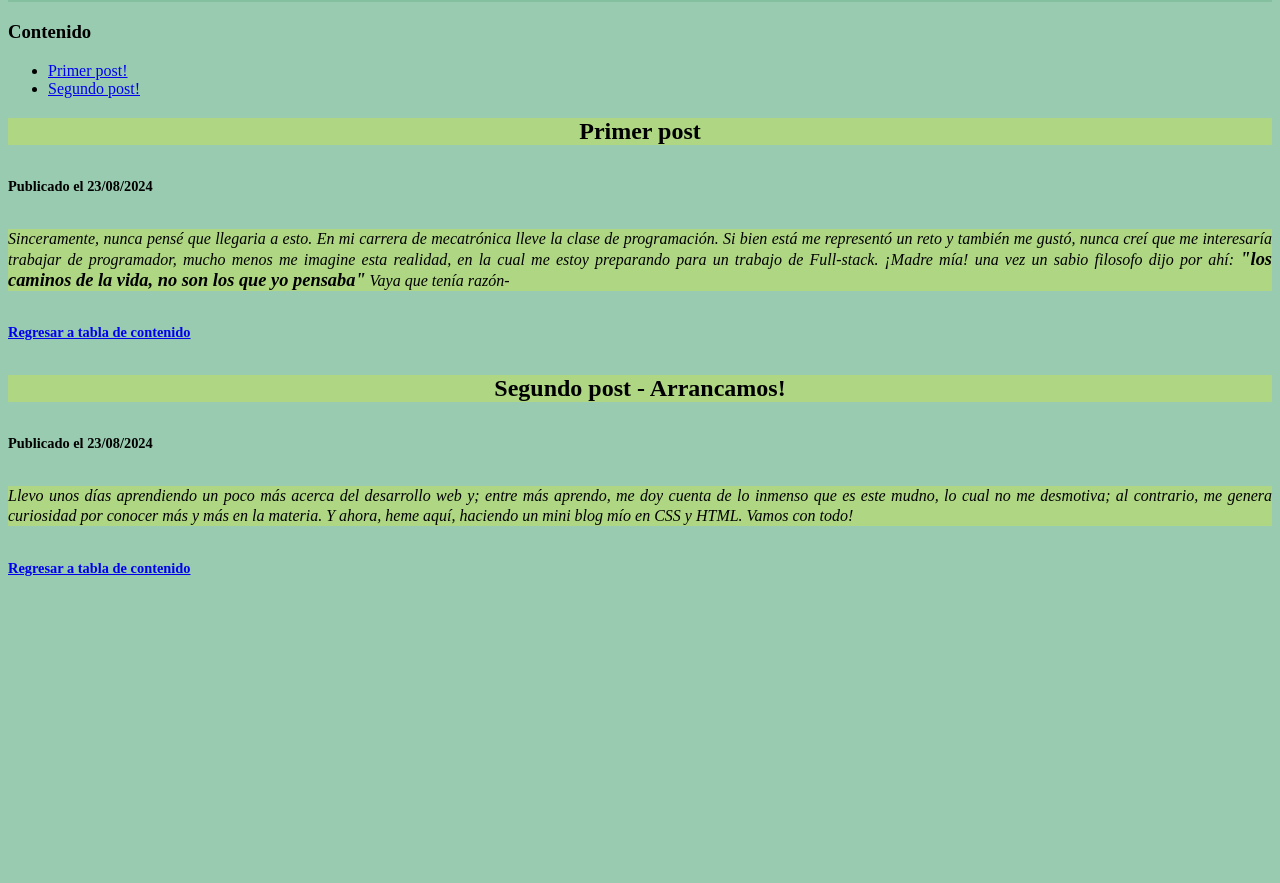
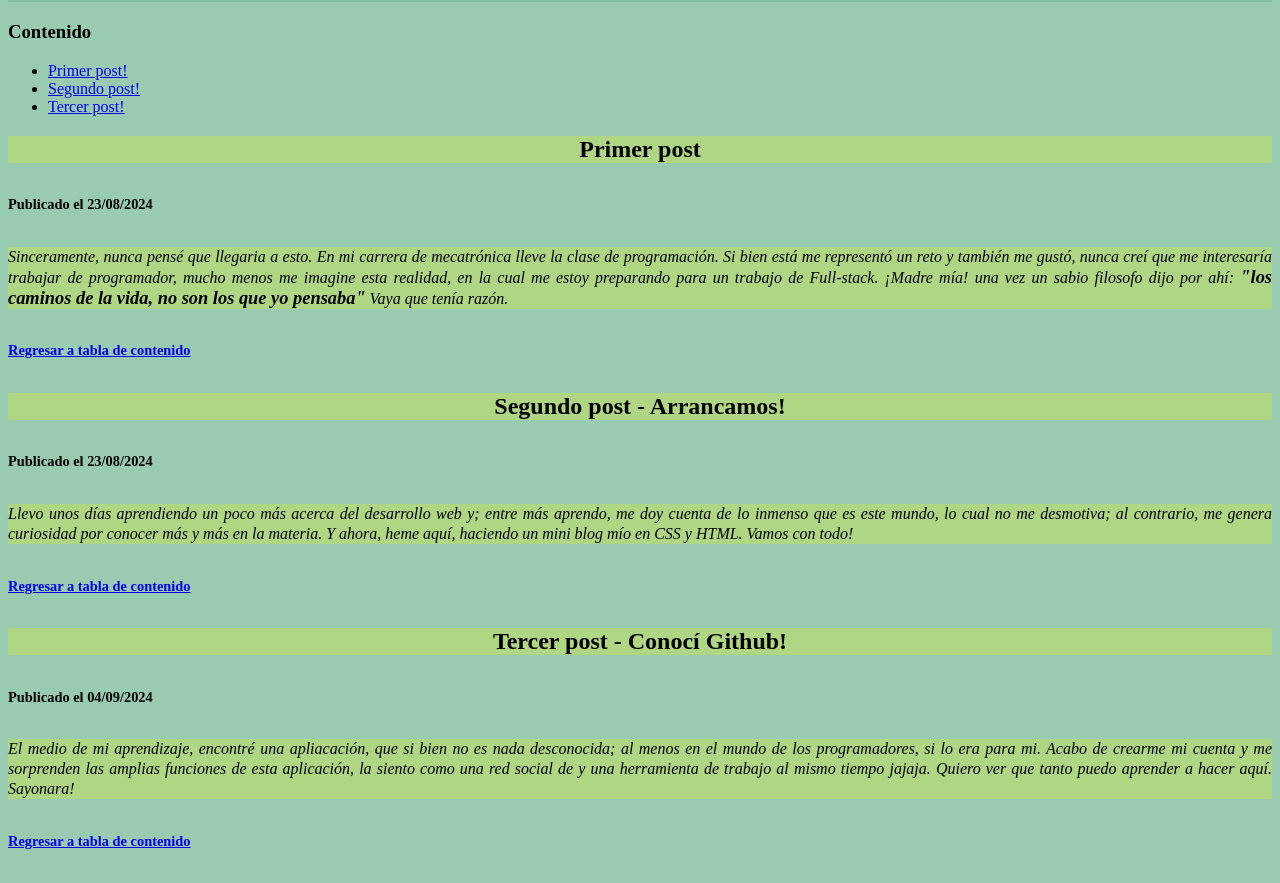
Before and after one commit to JosueCastroC/JosueCastro, a plain HTML site: page index.html in a window 1280 px wide. Shown: the part 255-1138 px from the top of the page. Before the commit the page ends 865 px from the top, so only its background shows below. Drawn offline with Linux system fonts and the light colour scheme.

Commit message:
Update index.html
Se agrega el post de Github y se corrige el error en la palabra "mundo" del segundo post

```diff
--- a/index.html
+++ b/index.html
@@ -48,17 +48,22 @@
         <ul>
             <li><a href="#primerpost">Primer post!</a></li>
             <li><a href="#segundopost">Segundo post!</a></li>
+            <li><a href="#tercerpost">Tercer post!</a></li>
         </ul>
 
         <h2 id="primerpost">Primer post</h2>
         <h6>Publicado el 23/08/2024</h6>
+        <p>Sinceramente, nunca pensé que llegaria a esto. En mi carrera de mecatrónica lleve la clase de programación. Si bien está me representó un reto y también me gustó, nunca creí que me interesaría trabajar de programador, mucho menos me imagine esta realidad, en la cual me estoy preparando para un trabajo de Full-stack. ¡Madre mía! una vez un sabio filosofo dijo por ahí: <em><strong>"los caminos de la vida, no son los que yo pensaba"</strong></em> Vaya que tenía razón.</p>
+        <h6><a href="#contenido">Regresar a tabla de contenido</a></h6>
 
-        <p>Sinceramente, nunca pensé que llegaria a esto. En mi carrera de mecatrónica lleve la clase de programación. Si bien está me representó un reto y también me gustó, nunca creí que me interesaría trabajar de programador, mucho menos me imagine esta realidad, en la cual me estoy preparando para un trabajo de Full-stack. ¡Madre mía! una vez un sabio filosofo dijo por ahí: <em><strong>"los caminos de la vida, no son los que yo pensaba"</strong></em> Vaya que tenía razón-</p>
-        <h6><a href="#contenido">Regresar a tabla de contenido</a></h6>
         <h2 id="segundopost">Segundo post - Arrancamos!</h2>
         <h6>Publicado el 23/08/2024</h6>
+        <p>Llevo unos días aprendiendo un poco más acerca del desarrollo web y; entre más aprendo, me doy cuenta de lo inmenso que es este mundo, lo cual no me desmotiva; al contrario, me genera curiosidad por conocer más y más en la materia. Y ahora, heme aquí, haciendo un mini blog mío en CSS y HTML. Vamos con todo!</p>
+        <h6><a href="#contenido">Regresar a tabla de contenido</a></h6>
 
-        <p>Llevo unos días aprendiendo un poco más acerca del desarrollo web y; entre más aprendo, me doy cuenta de lo inmenso que es este mudno, lo cual no me desmotiva; al contrario, me genera curiosidad por conocer más y más en la materia. Y ahora, heme aquí, haciendo un mini blog mío en CSS y HTML. Vamos con todo!</p>
+        <h2 id="tercerpost">Tercer post - Conocí Github!</h2>
+        <h6>Publicado el 04/09/2024</h6>
+        <p>El medio de mi aprendizaje, encontré una apliacación, que si bien no es nada desconocida; al menos en el mundo de los programadores, si lo era para mi. Acabo de crearme mi cuenta y me sorprenden las amplias funciones de esta aplicación, la siento como una red social de y una herramienta de trabajo al mismo tiempo jajaja. Quiero ver que tanto puedo aprender a hacer aquí. Sayonara!</p>
         <h6><a href="#contenido">Regresar a tabla de contenido</a></h6>
 
 
```
